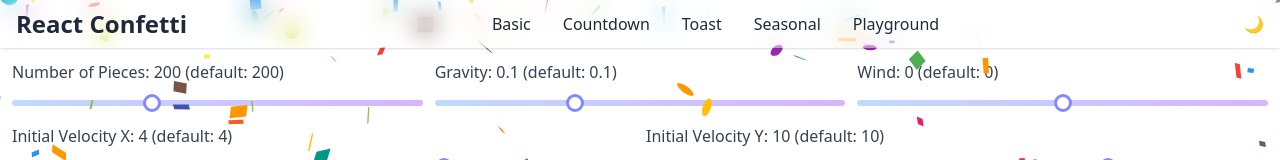
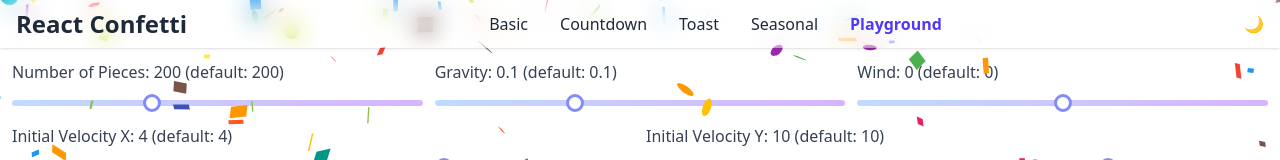
Before and after one commit to kkoisland/react-confetti-app, a React (Vite) app: page /playground in a window 1280 px wide. Shown: the top 160 px of the page. Built offline with nearby package versions, Linux system fonts and the light colour scheme.

Commit message:
feat: improve navigation UX and enable fine gravity control

```diff
--- a/src/Layout.tsx
+++ b/src/Layout.tsx
@@ -1,5 +1,8 @@
 import { useEffect, useState } from "react";
-import { Link, Outlet } from "react-router-dom";
+import { Link, NavLink, Outlet } from "react-router-dom";
+
+const NAV_ACTIVE_STYLES = "text-indigo-600 dark:text-indigo-300 font-bold";
+const NAV_HOVER_STYLES = "hover:text-indigo-600 dark:hover:text-indigo-300";
 
 const Layout = () => {
 	const [isMenuOpen, setIsMenuOpen] = useState(false);
@@ -34,7 +37,7 @@ const Layout = () => {
 						<div>
 							<Link
 								to="/"
-								className="text-2xl font-bold hover:text-indigo-900 transition-colors"
+								className={`text-2xl font-bold ${NAV_HOVER_STYLES} transition-colors`}
 							>
 								React Confetti
 							</Link>
@@ -43,13 +46,17 @@ const Layout = () => {
 						{/* Desktop Navigation */}
 						<div className="hidden md:flex space-x-8">
 							{navLinks.map((link) => (
-								<Link
+								<NavLink
 									key={link.to}
 									to={link.to}
-									className="hover:text-indigo-900 transition-colors"
+									className={({ isActive }) =>
+										`${NAV_HOVER_STYLES} transition-colors ${
+											isActive ? NAV_ACTIVE_STYLES : ""
+										}`
+									}
 								>
 									{link.label}
-								</Link>
+								</NavLink>
 							))}
 						</div>
 
@@ -63,7 +70,7 @@ const Layout = () => {
 								<button
 									type="button"
 									onClick={() => setIsMenuOpen(!isMenuOpen)}
-									className="text-3xl hover:text-indigo-900 transition-colors"
+									className={`text-3xl ${NAV_HOVER_STYLES} transition-colors`}
 								>
 									{isMenuOpen ? "✕" : "☰"}
 								</button>
@@ -74,14 +81,18 @@ const Layout = () => {
 					{isMenuOpen && (
 						<div className="md:hidden mt-4">
 							{navLinks.map((link) => (
-								<Link
+								<NavLink
 									key={link.to}
 									to={link.to}
 									onClick={() => setIsMenuOpen(false)}
-									className="block py-3 px-4 text-lg hover:text-indigo-900 transition-colors font-bold"
+									className={({ isActive }) =>
+										`block py-3 px-4 text-lg ${NAV_HOVER_STYLES} transition-colors font-bold ${
+											isActive ? NAV_ACTIVE_STYLES : ""
+										}`
+									}
 								>
 									{link.label}
-								</Link>
+								</NavLink>
 							))}
 						</div>
 					)}
--- a/src/pages/PlaygroundPage.tsx
+++ b/src/pages/PlaygroundPage.tsx
@@ -190,7 +190,7 @@ const PlaygroundPage = () => {
 							type="range"
 							min="0"
 							max="0.3"
-							step="0.01"
+							step="0.001"
 							value={gravity}
 							onChange={(e) => setGravity(Number(e.target.value))}
 							onMouseUp={restartConfetti}
```
Also changed, not shown: 1 other file (tests, documents, lock files or other folders).
